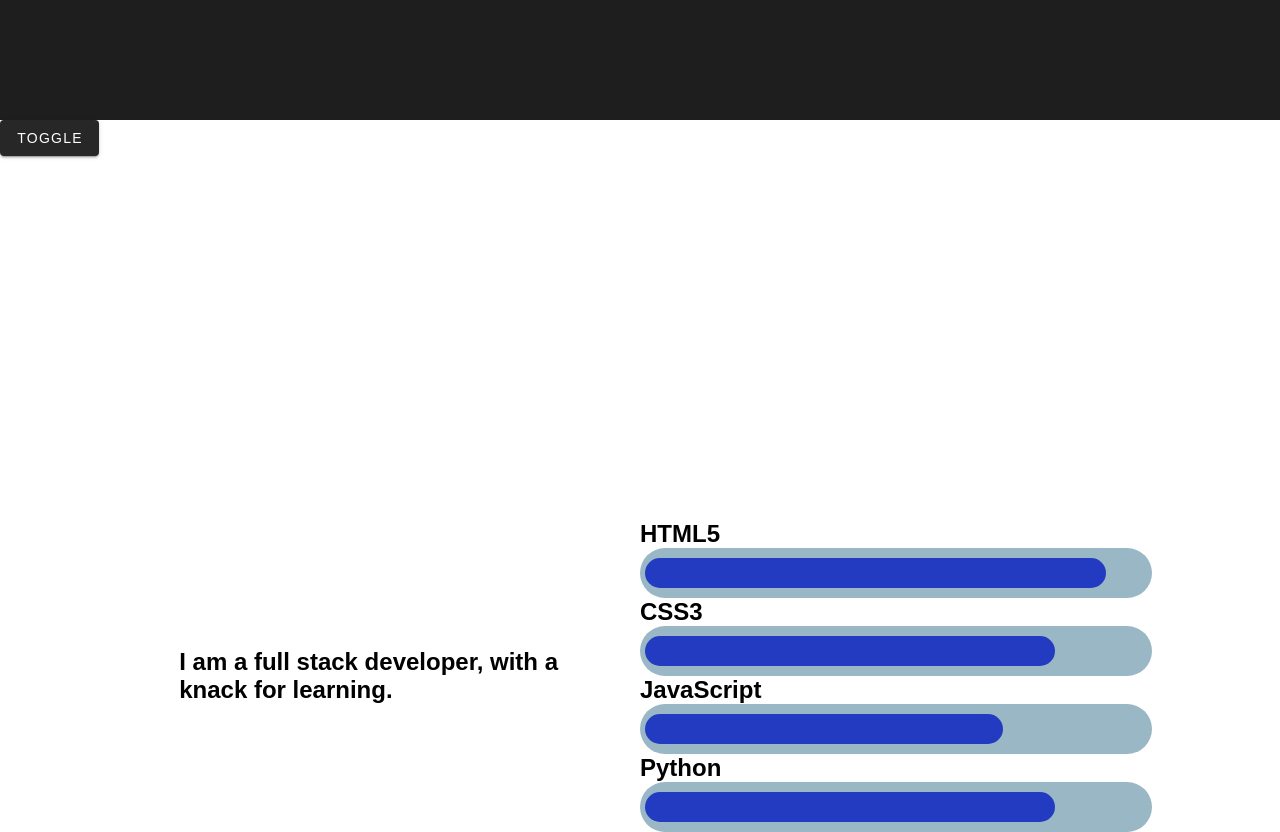
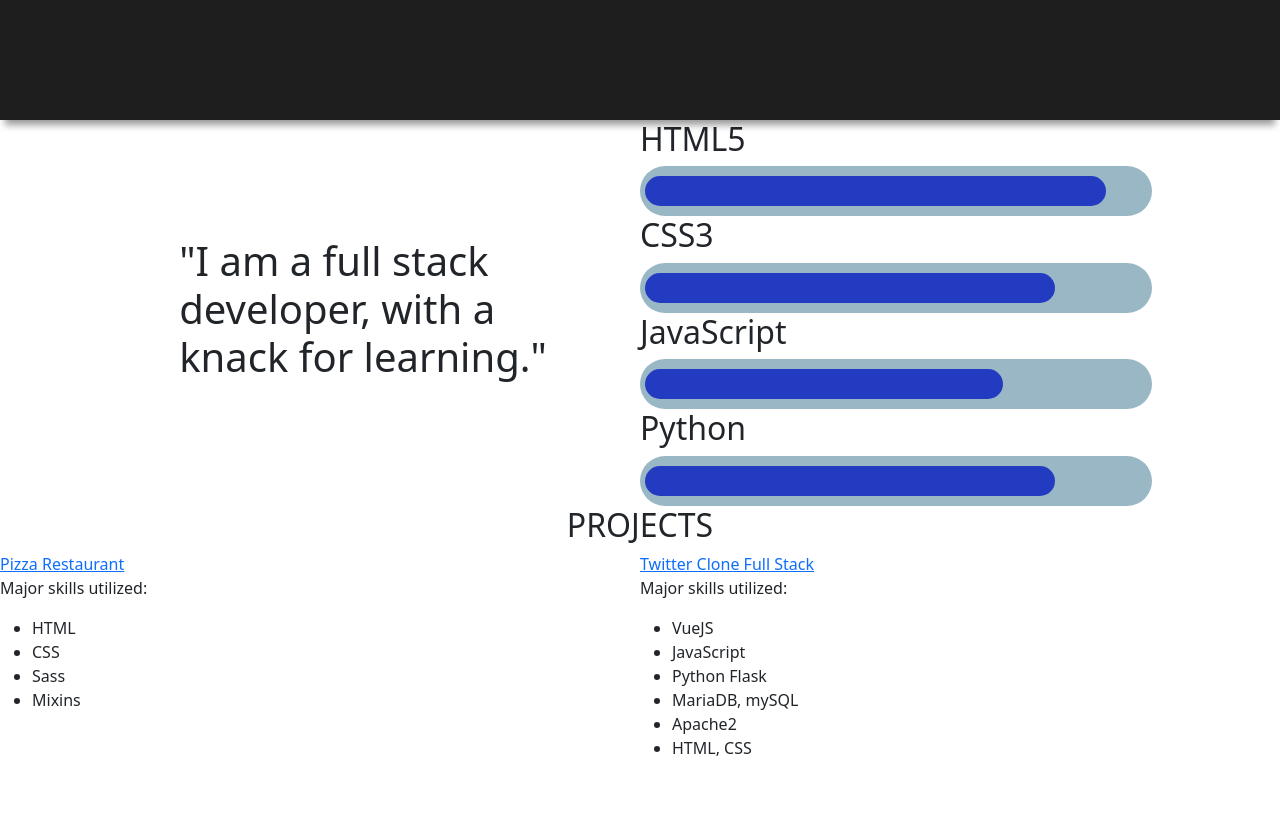
Before and after one commit to tckwong/Portfolio, a Vue app: page / in a window 1280 px wide. Shown: the part 520-1352 px from the top of the page. After the commit the page ends 1296 px from the top, so only its background shows below. Built offline with nearby package versions, Linux system fonts and the light colour scheme.

Commit message:
updated portfolio

```diff
--- a/src/components/Main.vue
+++ b/src/components/Main.vue
@@ -4,60 +4,9 @@
             <div class="avatar">
                 <img src="@/assets/profileTest.jpg" alt="profilePic"/>
             </div>
-            <h3>Hi, My name is Trevor Wong, and I am a full stack developer.</h3>
+            <h3 id="test">Hello, My name is Trevor Wong, and I am a full stack developer.</h3>
         </div>
         <aside>
-            <nav>
-                <template>
-                <v-sheet
-                    height="400"
-                    class="overflow-hidden"
-                    style="position: relative;"
-                >
-                    <v-btn
-                    color="pink"
-                    dark
-                    @click.stop="drawer = !drawer"
-                    >
-                    Toggle
-                    </v-btn>
-
-                    <v-navigation-drawer
-                    v-model="drawer"
-                    absolute
-                    temporary
-                    >
-                    <v-list-item>
-                        <v-list-item-avatar>
-                        <v-img src="https://randomuser.me/api/portraits/men/78.jpg"></v-img>
-                        </v-list-item-avatar>
-
-                        <v-list-item-content>
-                        <v-list-item-title>John Leider</v-list-item-title>
-                        </v-list-item-content>
-                    </v-list-item>
-
-                    <v-divider></v-divider>
-
-                    <v-list dense>
-                        <v-list-item
-                        v-for="item in items"
-                        :key="item.title"
-                        link
-                        >
-                        <v-list-item-icon>
-                            <v-icon>{{ item.icon }}</v-icon>
-                        </v-list-item-icon>
-
-                        <v-list-item-content>
-                            <v-list-item-title>{{ item.title }}</v-list-item-title>
-                        </v-list-item-content>
-                        </v-list-item>
-                    </v-list>
-                    </v-navigation-drawer>
-                </v-sheet>
-                </template>
-            </nav>
         </aside>
         <!-- <div data-collapse="medium" data-animation="default" data-duration="400" data-no-scroll="1" class="left-navigation w-nav">
             <a href="#" class="logo-link w-nav-brand"><h1 class="brand-text">INCREDIBLE</h1></a>
@@ -66,7 +15,7 @@
         </div> -->
         <section class="aboutMe">
             <div class="leftColumn">
-                <h1>I am a full stack developer, with a knack for learning.</h1>
+                <h1 class="wow slideInLeft">"I am a full stack developer, with a knack for learning."</h1>
             </div>
             <div>
                 <h2>HTML5</h2>
@@ -86,11 +35,40 @@
                     <div class="skills bar4"></div>
             </div>
             </div>
-
         </section>
         <section>
 
         </section>
+        <h2 id="heading">PROJECTS</h2>
+
+        <div id="project-grid-cont">
+            <div>
+
+                <a target="_blank" href="https://viadellapizza.tk/">Pizza Restaurant</a>
+                <p>Major skills utilized:</p>
+                <ul>
+                    <li>HTML</li>
+                    <li>CSS</li>
+                    <li>Sass</li>
+                    <li>Mixins</li>
+                </ul>
+            </div>
+            <div>
+                <a target="_blank" href="https://viadellapizza.tk/">Twitter Clone Full Stack</a>
+                <p>Major skills utilized:</p>
+                <ul>
+                    <li>VueJS</li>
+                    <li>JavaScript</li>
+                    <li>Python Flask</li>
+                    <li>MariaDB, mySQL</li>
+                    <li>Apache2</li>
+                    <li>HTML, CSS</li>
+                </ul>
+            </div>
+
+        </div>
+
+
 
     </body>
 </template>
@@ -98,6 +76,8 @@
 <script>
 import '../css/mainStyle.scss'
 import '../css/profileCardStyle.scss'
+
+
     export default {
         name : "Main",
         data: () => {
@@ -116,7 +96,7 @@ import '../css/profileCardStyle.scss'
 <style lang="scss" scoped>
     .aboutMe {
         display: grid;
-        grid-template-columns: 1fr 1fr;
+        grid-template-columns: repeat(2, 1fr);
         margin-left: 10vw;
         margin-right: 10vw;
         .leftColumn {
@@ -182,5 +162,12 @@ import '../css/profileCardStyle.scss'
         background-color: rgb(35, 59, 192);
         border-radius: 25px;
     }
-
+    #heading {
+        margin: 10px,0;
+        text-align: center;
+    }
+    #project-grid-cont {
+        display: grid;
+        grid-template-columns: repeat(2, 1fr);
+    }
 </style>
--- a/src/css/mainStyle.scss
+++ b/src/css/mainStyle.scss
@@ -6,14 +6,5 @@ body {
 }
 
 @media only screen and (min-width: 1000px) {
-    .left-navigation {
-        position: relative;
-        left: 0px;
-        top: 0px;
-        right: 0px;
-        bottom: auto;
-        width: 100%;
-        height: auto;
-        float: none;
-    }
+
 }
--- a/src/css/profileCardStyle.scss
+++ b/src/css/profileCardStyle.scss
@@ -35,7 +35,6 @@ $back-col: #0d26c9;
         transform: translate(-50%, -50%);
         width: 150px;
         height: auto;
-
       }
     }
   h3{
@@ -97,7 +96,7 @@ $back-col: #0d26c9;
   .profileCard{
     position: relative;
     width: 80vw;
-    height: 75vh;
+    height: 70vh;
 
       .avatar{
         position: absolute;
@@ -184,7 +183,6 @@ $back-col: #0d26c9;
       }
     }
   }
-
 }
 
 @media only screen and (min-width: 1000px) {
--- a/src/main.js
+++ b/src/main.js
@@ -3,6 +3,9 @@ import App from './App.vue'
 import router from './router'
 import store from './store'
 import vuetify from './plugins/vuetify'
+import "bootstrap/dist/css/bootstrap.min.css";
+import "bootstrap";
+import "animate.css"
 
 Vue.config.productionTip = false
 
```
Also changed, not shown: package.json (+7 -1 lines), 1 other file (tests, documents, lock files or other folders).
